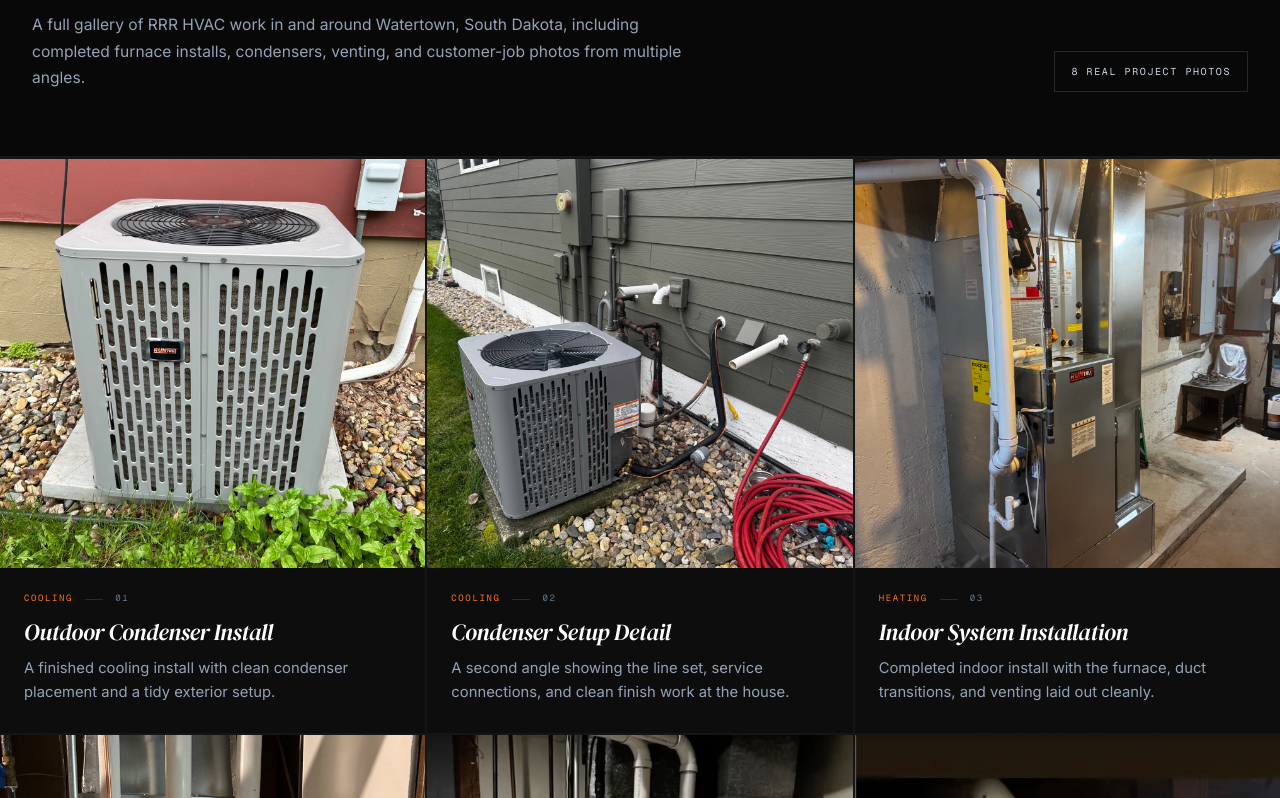
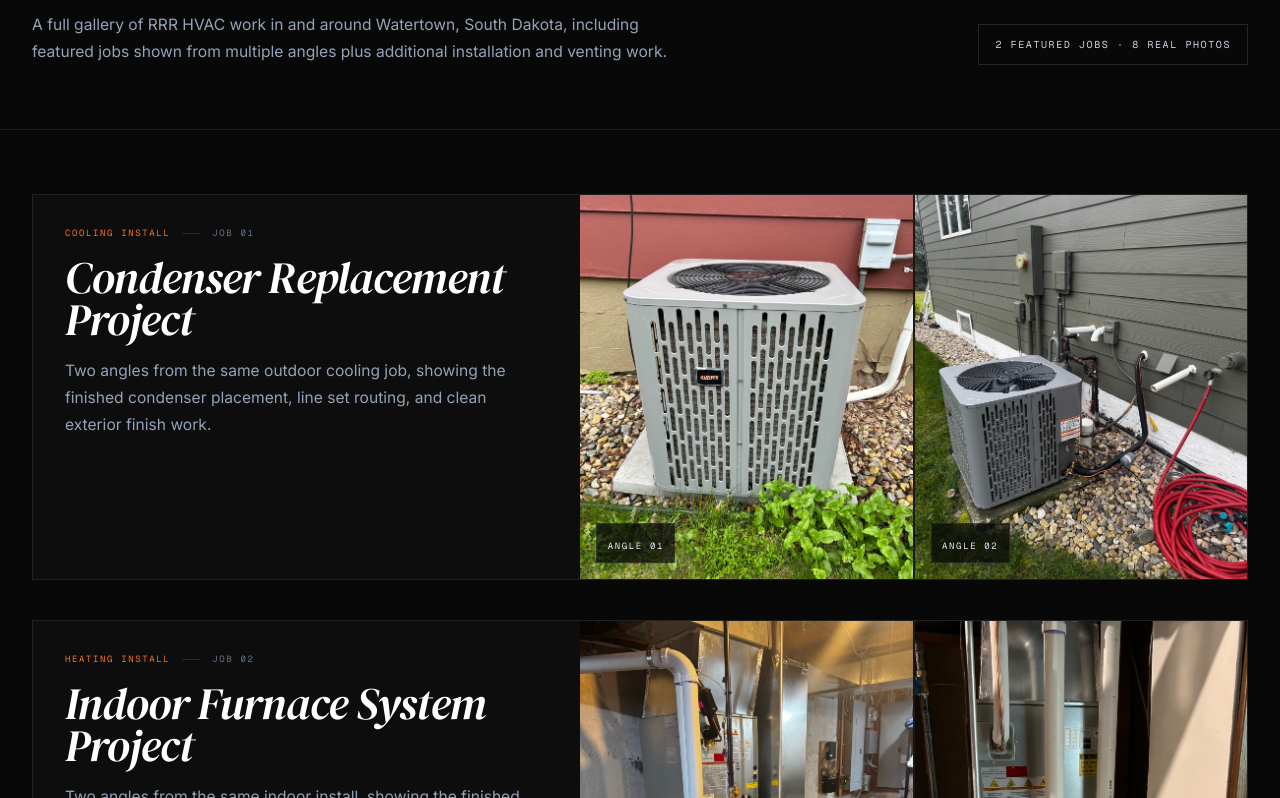
Before and after one commit to steinbros1012/RRR-HVAC, a Next.js app: page /gallery in a window 1280 px wide. Shown: the part 382-1180 px from the top of the page. Built offline with nearby package versions, Linux system fonts and the light colour scheme.

Commit message:
refactor: group gallery photos by job

```diff
--- a/src/app/gallery/page.tsx
+++ b/src/app/gallery/page.tsx
@@ -10,43 +10,50 @@ export const metadata: Metadata = {
     "See real HVAC work from RRR HVAC Rescue LLC in Watertown, South Dakota, including furnace installs, condensers, venting, and completed system replacements.",
 };
 
-const galleryImages = [
+const featuredJobs = [
+  {
+    category: "Cooling Install",
+    title: "Condenser Replacement Project",
+    description:
+      "Two angles from the same outdoor cooling job, showing the finished condenser placement, line set routing, and clean exterior finish work.",
+    photos: [
       {
         src: "/customer-jobs/img-0017.jpg",
         alt: "Outdoor condenser installed beside a home in Watertown",
-    category: "Cooling",
-    title: "Outdoor Condenser Install",
-    description:
-      "A finished cooling install with clean condenser placement and a tidy exterior setup.",
+        label: "Angle 01",
         objectPosition: "center center",
       },
       {
         src: "/customer-jobs/img-0600.jpg",
         alt: "Second exterior angle of a newly installed outdoor HVAC condenser",
-    category: "Cooling",
-    title: "Condenser Setup Detail",
-    description:
-      "A second angle showing the line set, service connections, and clean finish work at the house.",
+        label: "Angle 02",
         objectPosition: "center center",
       },
+    ],
+  },
+  {
+    category: "Heating Install",
+    title: "Indoor Furnace System Project",
+    description:
+      "Two angles from the same indoor install, showing the finished equipment, venting layout, gas piping, and mechanical-room detail work.",
+    photos: [
       {
         src: "/customer-jobs/img-0758.jpg",
         alt: "Indoor furnace and ductwork installation in a basement mechanical area",
-    category: "Heating",
-    title: "Indoor System Installation",
-    description:
-      "Completed indoor install with the furnace, duct transitions, and venting laid out cleanly.",
+        label: "Angle 01",
         objectPosition: "center center",
       },
       {
         src: "/customer-jobs/img-0067.jpg",
         alt: "Second indoor angle of a RunTru furnace installation with venting and gas line visible",
-    category: "Heating",
-    title: "Mechanical Room Finish",
-    description:
-      "A second view of the install showing the finished equipment, vent runs, and gas piping.",
+        label: "Angle 02",
         objectPosition: "center center",
       },
+    ],
+  },
+];
+
+const galleryImages = [
   {
     src: "/furnace-install-finished.png",
     alt: "Completed furnace installation",
@@ -135,8 +142,8 @@ export default function GalleryPage() {
                   }}
                 >
                   A full gallery of RRR HVAC work in and around Watertown, South Dakota,
-                  including completed furnace installs, condensers, venting, and customer-job
-                  photos from multiple angles.
+                  including featured jobs shown from multiple angles plus additional installation
+                  and venting work.
                 </p>
               </div>
 
@@ -150,14 +157,134 @@ export default function GalleryPage() {
                   padding: "12px 16px",
                 }}
               >
-                8 real project photos
+                2 featured jobs · 8 real photos
               </div>
             </div>
           </div>
         </section>
 
+        <section style={{ padding: "4rem 0", borderBottom: "1px solid rgba(255,255,255,0.07)" }}>
+          <div className="max-w-7xl mx-auto px-5 sm:px-8 space-y-10">
+            {featuredJobs.map((job, index) => (
+              <article
+                key={job.title}
+                style={{
+                  background: "#0d0d0d",
+                  border: "1px solid rgba(255,255,255,0.08)",
+                }}
+              >
+                <div className="grid xl:grid-cols-[0.9fr_1.1fr]" style={{ gap: "2px" }}>
+                  <div style={{ padding: "2rem" }}>
+                    <div
+                      style={{
+                        display: "flex",
+                        alignItems: "center",
+                        gap: "0.75rem",
+                        marginBottom: "1rem",
+                      }}
+                    >
+                      <span
+                        className="font-mono uppercase"
+                        style={{ fontSize: "9px", letterSpacing: "0.18em", color: "#F97316" }}
+                      >
+                        {job.category}
+                      </span>
+                      <div
+                        style={{
+                          width: "18px",
+                          height: "1px",
+                          background: "rgba(255,255,255,0.12)",
+                        }}
+                      />
+                      <span
+                        className="font-mono uppercase"
+                        style={{ fontSize: "9px", letterSpacing: "0.18em", color: "#64748B" }}
+                      >
+                        Job 0{index + 1}
+                      </span>
+                    </div>
+                    <h2
+                      className="font-serif"
+                      style={{
+                        fontSize: "clamp(2rem, 3.5vw, 3rem)",
+                        color: "#FFFFFF",
+                        fontStyle: "italic",
+                        letterSpacing: "-0.02em",
+                        lineHeight: 0.94,
+                        marginBottom: "1rem",
+                      }}
+                    >
+                      {job.title}
+                    </h2>
+                    <p
+                      className="font-body"
+                      style={{
+                        fontSize: "0.975rem",
+                        color: "#94A3B8",
+                        lineHeight: 1.75,
+                        maxWidth: "34rem",
+                      }}
+                    >
+                      {job.description}
+                    </p>
+                  </div>
+
+                  <div className="grid md:grid-cols-2" style={{ gap: "2px", background: "rgba(255,255,255,0.05)" }}>
+                    {job.photos.map((photo) => (
+                      <div key={photo.src} style={{ position: "relative", background: "#111111" }}>
+                        <div style={{ overflow: "hidden", height: "clamp(280px, 30vw, 420px)" }}>
+                          {/* eslint-disable-next-line @next/next/no-img-element */}
+                          <img
+                            src={photo.src}
+                            alt={photo.alt}
+                            style={{
+                              width: "100%",
+                              height: "100%",
+                              objectFit: "cover",
+                              objectPosition: photo.objectPosition,
+                              display: "block",
+                            }}
+                          />
+                        </div>
+                        <div
+                          style={{
+                            position: "absolute",
+                            left: "1rem",
+                            bottom: "1rem",
+                            padding: "0.45rem 0.65rem",
+                            background: "rgba(8,8,8,0.72)",
+                            border: "1px solid rgba(255,255,255,0.08)",
+                          }}
+                        >
+                          <span
+                            className="font-mono uppercase"
+                            style={{ fontSize: "9px", letterSpacing: "0.18em", color: "#E2E8F0" }}
+                          >
+                            {photo.label}
+                          </span>
+                        </div>
+                      </div>
+                    ))}
+                  </div>
+                </div>
+              </article>
+            ))}
+          </div>
+        </section>
+
         <section style={{ padding: "2px 0 0", background: "rgba(255,255,255,0.05)" }}>
-          <div className="grid md:grid-cols-2 xl:grid-cols-3" style={{ gap: "2px" }}>
+          <div className="max-w-7xl mx-auto px-5 sm:px-8 py-5">
+            <div className="flex items-center gap-3 mb-5">
+              <div className="w-6 h-px" style={{ background: "#F97316" }} />
+              <span
+                className="font-mono uppercase"
+                style={{ fontSize: "10px", letterSpacing: "0.2em", color: "#F97316" }}
+              >
+                Additional Work
+              </span>
+            </div>
+          </div>
+          <div className="grid md:grid-cols-2 xl:grid-cols-4" style={{ gap: "2px" }}>
             {galleryImages.map((image, index) => (
               <article
                 key={image.src}
```
Lines whose indentation alone changed are shown as unchanged.
